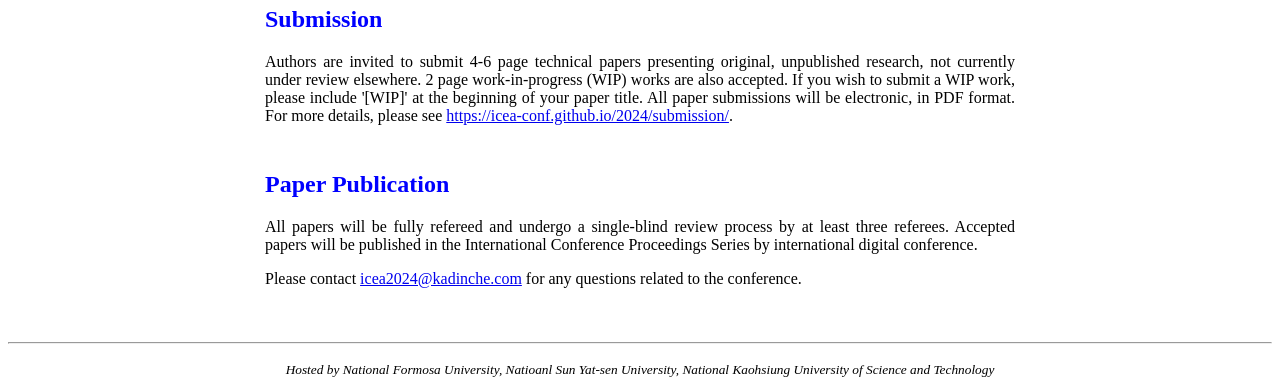
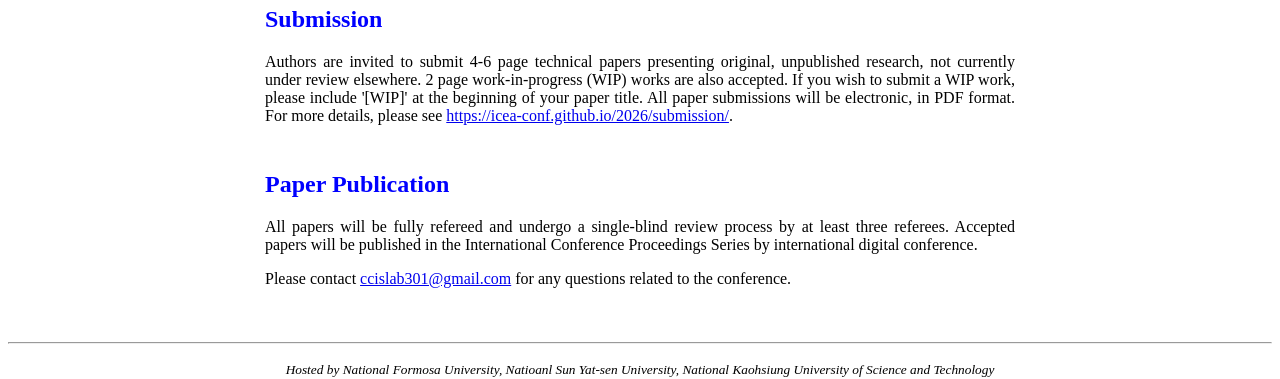
Before and after one commit to icea-conf/2026, a Jekyll site: the page built from papers/index.html, in a window 1280 px wide. Shown: the part 1048-1427 px from the top of the page. Built offline with Jekyll 4.4.1, drawn with Linux system fonts in a browser that asks for light colours; some of the changed lines change nothing that is shown.

Commit message:
Update index.html

```diff
--- a/papers/index.html
+++ b/papers/index.html
@@ -183,8 +183,8 @@ title: ICEA 2026
         Authors are invited to submit 4-6 page technical papers presenting original, unpublished
         research, not currently under review elsewhere. 2 page work-in-progress (WIP) works are also accepted. If you wish to submit a WIP work, please include '[WIP]' at the beginning of your paper title. All paper submissions will be electronic, in
         PDF format. For more details, please see
-        <a href="https://icea-conf.github.io/2024/submission/"
-          >https://icea-conf.github.io/2024/submission/</a
+        <a href="https://icea-conf.github.io/2026/submission/"
+          >https://icea-conf.github.io/2026/submission/</a
         >.
       </p>
     </div>
@@ -204,7 +204,7 @@ title: ICEA 2026
 
     </div>
 
-    <div><p>Please contact <a href= "mailto: icea2024@kadinche.com">icea2024@kadinche.com</a> for any questions related to the conference. </p></div>
+    <div><p>Please contact <a href= "mailto: ccislab301@gmail.com">ccislab301@gmail.com</a> for any questions related to the conference. </p></div>
   </div>
   </div>
 </div>
```
